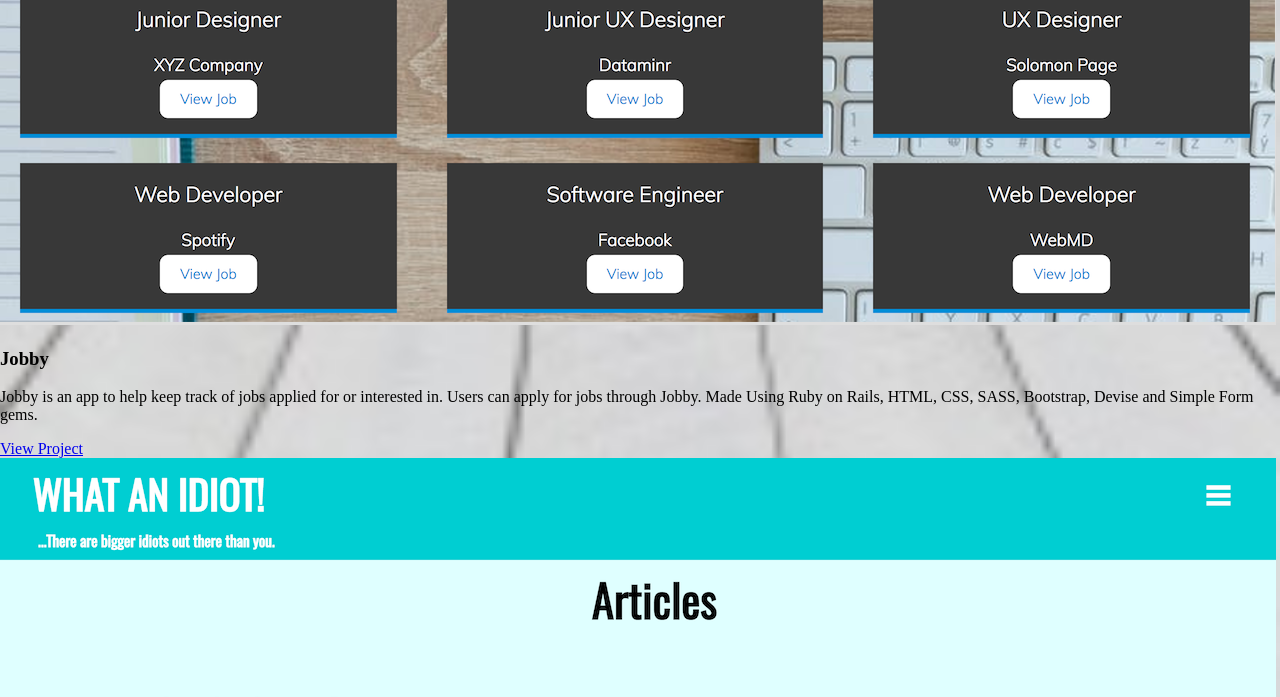
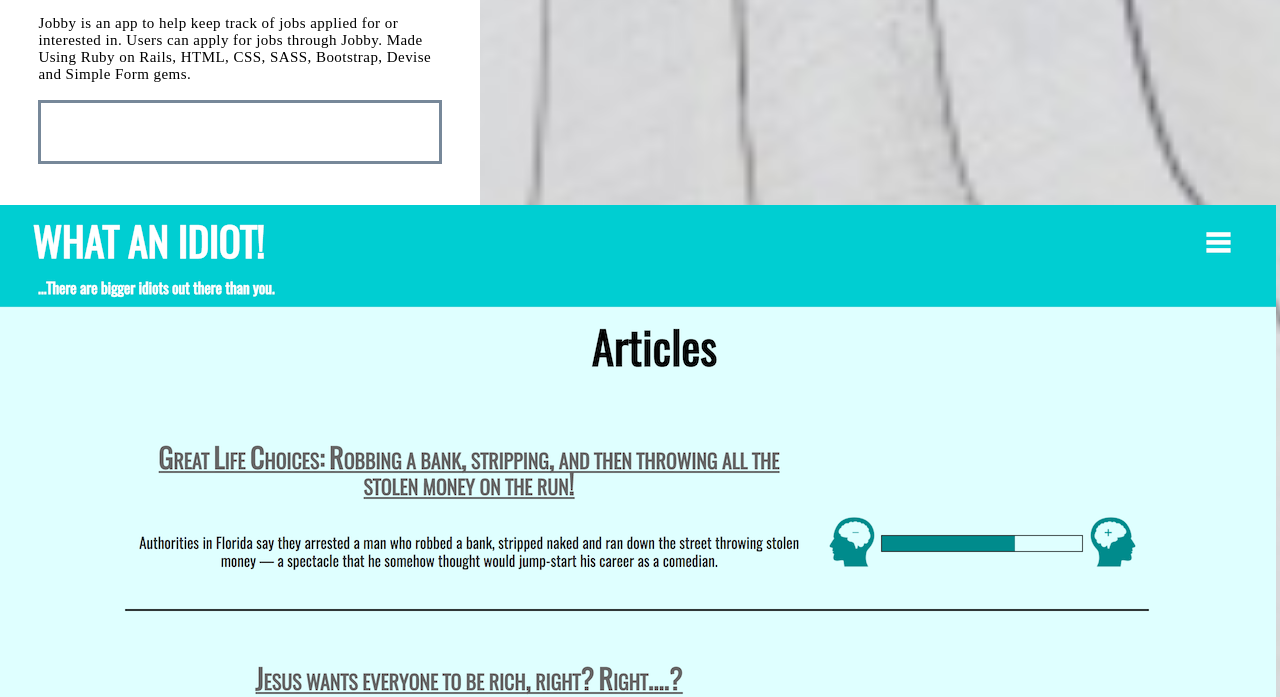
Before and after one commit to jamesslim/jamesslim.github.io, a plain HTML site: page index.html in a window 1280 px wide. Shown: the part 2240-2937 px from the top of the page. Drawn offline with Linux system fonts and the light colour scheme.

Commit message:
Addec some more styling in CSS

```diff
--- a/default.css
+++ b/default.css
@@ -75,3 +75,45 @@
 	position: relative;
 	bottom: 150px;
 }
+.work.title {
+	background-color: lightslategrey;
+	color: white;
+	padding: 20px;
+	font-size: 25px;
+	letter-spacing: 8px;
+	font-family: 'Roboto Condensed', sans-serif;
+}
+.work {
+	height: 300px;
+	padding: 2% 0;
+}
+.work h3 {
+	padding: 4% 0;
+}
+.text-box {
+	float: left;
+	text-align: left;
+	width: 480px;
+	background-color: #fff;
+	height: 100%;
+}
+.text-box-content {
+	padding: 4% 8%;
+}
+.text-box-content p {
+	line-height: 1,8;
+	letter-spacing: .03em;
+	font-size: 15px;
+}
+.button {
+	padding: 5% 3%;
+	border: 3px solid lightslategrey;
+	letter-spacing: 0.2em;
+	text-decoration: none;
+	color: white;
+	text-align: center;
+	display: block;
+	font-weight: 600;
+	text-transform: uppercase;
+	margin-top: 4%;
+}
```
Also changed, not shown: index.html (+1 -3 lines).
